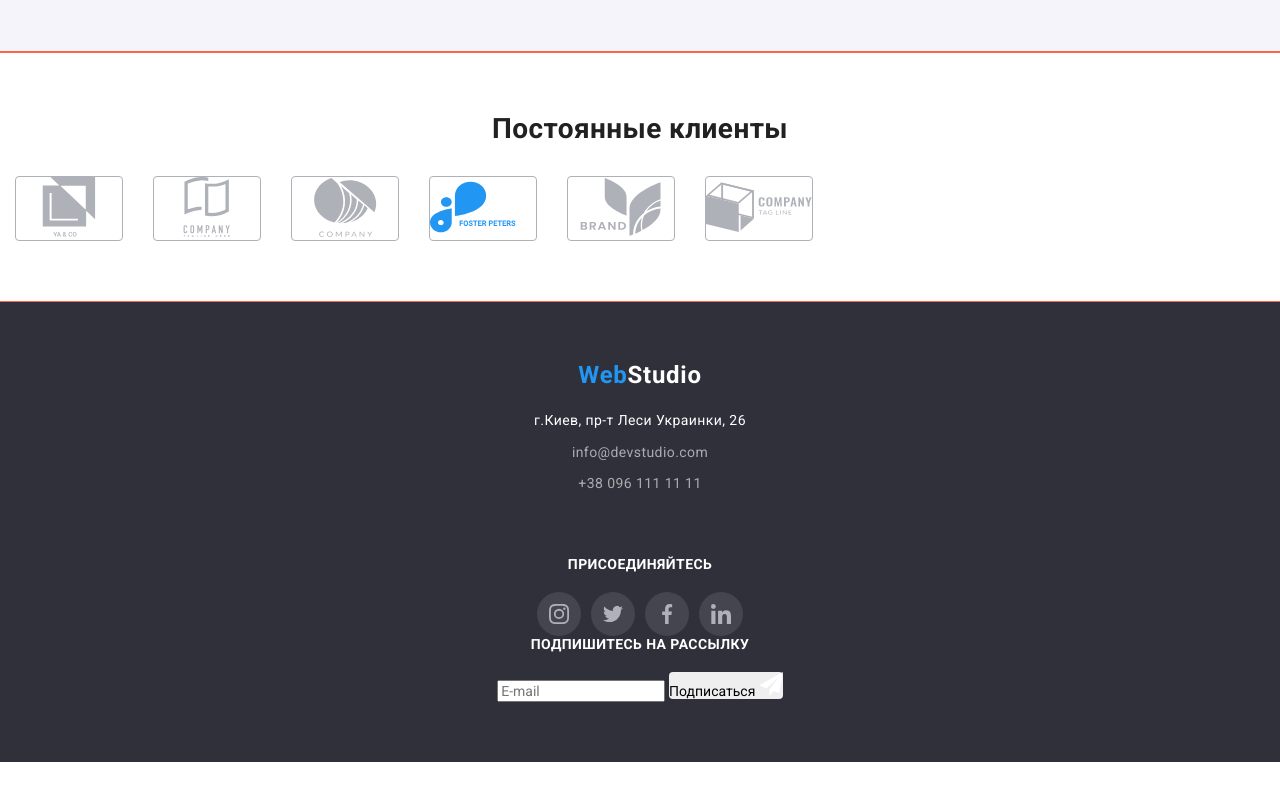
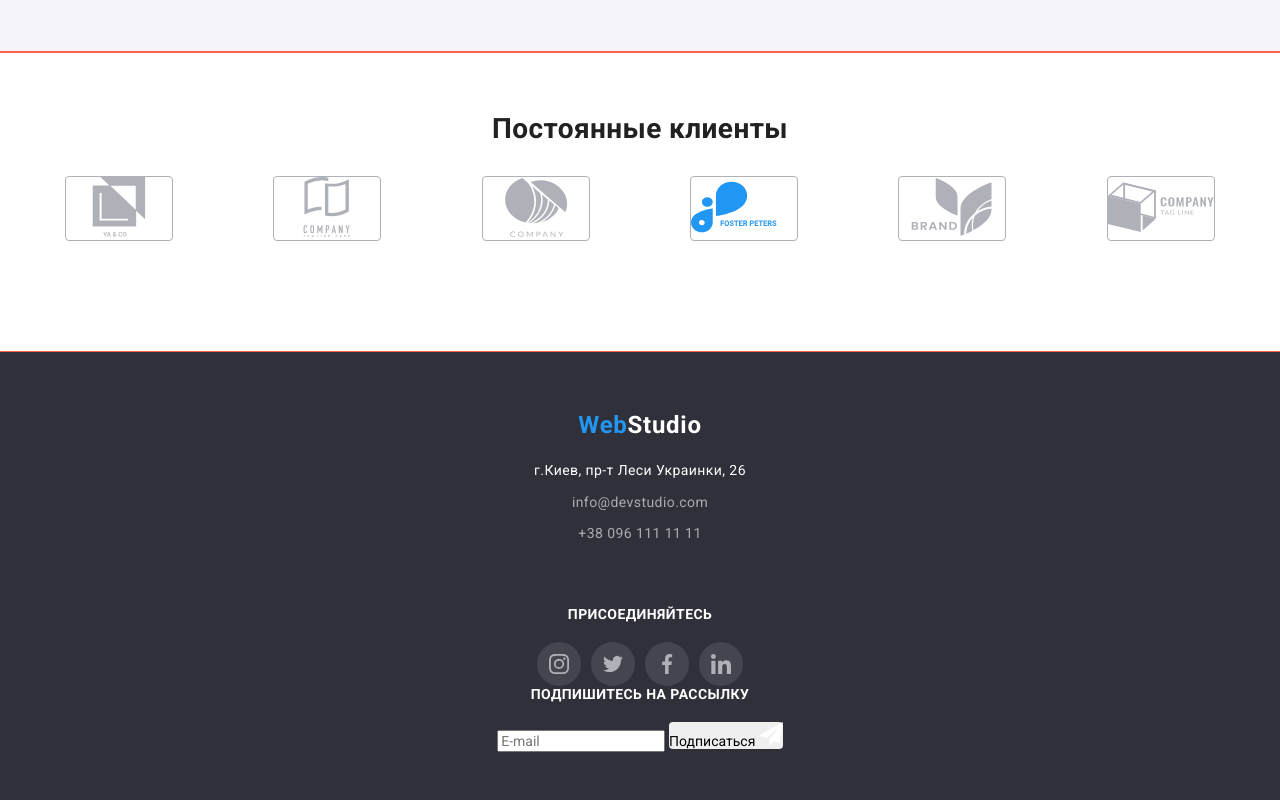
Before and after one commit to Annyenkov/goit-markup-hw-08, a plain HTML site: page index.html in a window 1280 px wide. Shown: the part 4230-5030 px from the top of the page. Before the commit the page ends 4992 px from the top, so only its background shows below. Drawn offline with nearby package versions, Linux system fonts and the light colour scheme; files whose address does not match are found by name.

Commit message:
edit clients

```diff
--- a/sass/components/_clients.scss
+++ b/sass/components/_clients.scss
@@ -10,14 +10,14 @@
   }
   &__list {
     display: flex;
-    margin: -15px;
     padding: 0;
     flex-wrap: wrap;
     list-style: none;
   }
   &__item {
     display: flex;
-    margin: 15px;
+    margin: auto;
+    margin-bottom: 4%;
     max-height: 92px;
     max-width: 210px;
     justify-content: center;
```
Also changed, not shown: css/main.css, css/main.min.css, 2 other files.
